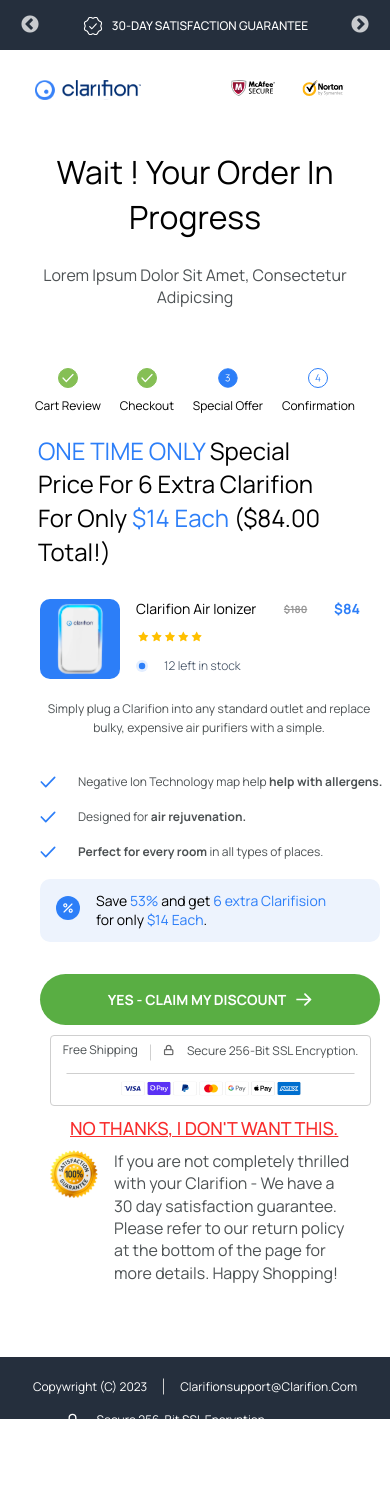
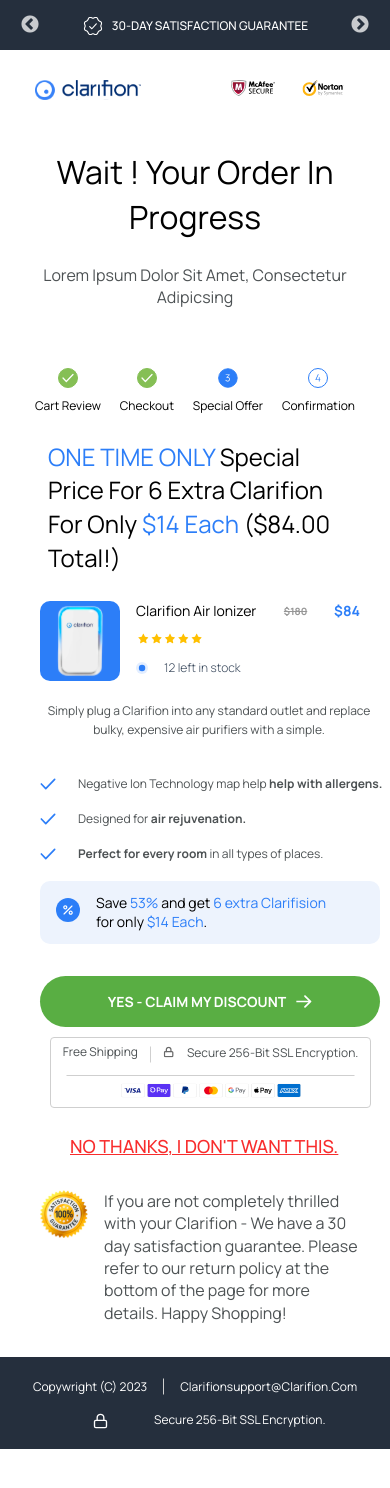
Before and after one commit to leonardojcpg/EJamAssignment, a React (Create React App) app: page / in a window 390 px wide. Shown: the top 1488 px of the page. After the commit the page ends 1449 px from the top, so only its background shows below. Built offline with nearby package versions, Linux system fonts and the light colour scheme.

Commit message:
feat: Finishing responsive

```diff
--- a/src/Components/AdDetails/styles.css
+++ b/src/Components/AdDetails/styles.css
@@ -194,8 +194,10 @@
   .titleAnnouncement{
     display: flex;
     width: 20rem;
+    height: 85px;
     align-items: center;
     gap: 1rem;
+    margin: .625rem auto;
   }
 
   .titleAnnouncement span{
--- a/src/Components/Announcement/RightSideAnnouncement/styles.css
+++ b/src/Components/Announcement/RightSideAnnouncement/styles.css
@@ -58,10 +58,10 @@
   }
 
   .dontWantMessage{
-    width: 179px;
+    width: 11.1875rem;
     color: #F82C2C;
     font-family: 'Manrope';
-    font-size: 12px;
+    font-size: .75rem;
     font-style: normal;
     font-weight: 500;
     line-height: normal;
@@ -69,7 +69,7 @@
     text-transform: uppercase;
     white-space: nowrap;
     justify-content: center;
-    margin: 0 30px;
+    margin: 1rem 1.875rem;
   }
 
   .warrantyMessage{
@@ -77,20 +77,20 @@
     align-items: flex-start;
     gap: 16px;
     align-self: stretch;
-    margin: 10px;
+    margin: 16px auto;
   }
 
   .warrantyMessage img{
-    width: 48px;
-    height: 48px;
+    width: 3rem;
+    height: 3rem;
   };
 
   .warrantyMessage span{
-    width: 256px;
-    height: 77px;
+    width: 16rem;
+    height: 4.8125rem;
     color: #4D5254;
     font-family: 'Manrope';
-    font-size: 10px;
+    font-size: .625rem;
     font-style: normal;
     font-weight: 400;
     line-height: 140%;
--- a/src/Components/Footer/styles.css
+++ b/src/Components/Footer/styles.css
@@ -60,31 +60,40 @@
   height: 1rem;
 }
 
-@media(max-width: 767px){
+@media(max-width: 47.9375rem){
   .footer-container{
-    margin: 750px auto;
+    margin: 46.875rem auto;
     display: flex;
     width: 100%;
-    padding: 20px;
+    padding: 1.25rem;
     flex-direction: column;
     align-items: center;
-    gap: 16px;
-    height: 62px;
+    gap: 1rem;
+    height: 6.375rem;
   }
 
   .footer-container span{
     color: #FFF;
     font-family: 'Manrope';
-    font-size: 12px;
+    font-size: .75rem;
     font-style: normal;
     font-weight: 400;
-    line-height: 140%; /* 16.8px */
+    line-height: 140%; /* 1.05rem */
     text-transform: capitalize;
   }
 
   .copyright-container{
-    width: 350px;
+    width: 21.875rem;
     justify-content: center;
     align-items: center;
   }
+
+  .secure-container {
+    align-items: center;
+    margin: 0 auto;
 }
+
+  .secure-container img{
+    margin: 0 auto;
+  }
+}
--- a/src/Components/PurchaseConfirmationSteps/styles.css
+++ b/src/Components/PurchaseConfirmationSteps/styles.css
@@ -33,11 +33,11 @@
   text-transform: capitalize;
 }
 
-@media (max-width: 47.9375rem) {
+@media (max-width: 767px) {
   .step-container{
     margin-bottom: 0;
     display: flex;
-    width: 320px;
+    width: 20rem;
     justify-content: space-between;
     align-items: center;
   }
@@ -47,15 +47,15 @@
     flex-direction: column;
     justify-content: center;
     align-items: center;
-    gap: 8px;
+    gap: .5rem;
   }
 
   .step .greenCircle img{
-    width: 20px;
-    height: 20px;
+    width: 1.25rem;
+    height: 1.25rem;
     flex-shrink: 0;
     fill: #85BF55;
-    stroke-width: .125rem;
+    stroke-width: 2px;
     stroke: #85BF55;
   }
 
@@ -63,7 +63,7 @@
     text-align: center;
     color: #000;
     font-family: 'Manrope';
-    font-size: 12px;
+    font-size: .75rem;
     font-style: normal;
     font-weight: 400;
     line-height: 110%;
--- a/src/Components/PurchaseInfoResponsive/styles.css
+++ b/src/Components/PurchaseInfoResponsive/styles.css
@@ -1,29 +1,29 @@
 .purchase-info-responsive {
-    width: 321px;
-    height: 71px;
-    margin: 10px;
+    width: 20.0625rem;
+    height: 4.4375rem;
+    margin: .625rem;
     display: flex;
-    padding: 8px 16px;
+    padding: .5rem 1rem;
     flex-direction: column;
     justify-content: center;
     align-items: center;
-    border-radius: 4px;
-    border: 1px solid #CFCFCF;
+    border-radius: .25rem;
+    border: .0625rem solid #CFCFCF;
 }
 
 .up-side{
-    width: 289px;
+    width: 18.0625rem;
     display: flex;
     justify-content: center;
     align-items: center;
-    gap: 12px;
+    gap: .75rem;
     white-space: nowrap;
 }
 
 .up-side span{
     color: #4D5254;
     font-family: 'Manrope';
-    font-size: 12px;
+    font-size: .75rem;
     font-style: normal;
     font-weight: 400;
     line-height: 140%;
@@ -31,28 +31,28 @@
 }
 
 .line-2{
-    width: 1px;
-    height: 14px;
+    width: .0625rem;
+    height: .875rem;
 }
 
 .lock-2 img{
-    width: 12px;
-    height: 12px;
+    width: .75rem;
+    height: .75rem;
 
 }
 
 .line-3 img{
-    width: 289px;
-    height: 1px;
+    width: 18.0625rem;
+    height: .0625rem;
 }
 
 .down-side{
-    margin: 3px auto;
+    margin: .1875rem auto;
     display: flex;
     justify-content: center;
     align-items: center;
 }
 
 .down-side img{
-    width: 180px;
+    width: 11.25rem;
 }
--- a/src/globals.css
+++ b/src/globals.css
@@ -13,3 +13,9 @@
   display: flex;
   flex-direction: column;
 }
+
+@media(max-width: 767px){
+  .app{
+    height: 100vh;
+  }
+}
```
